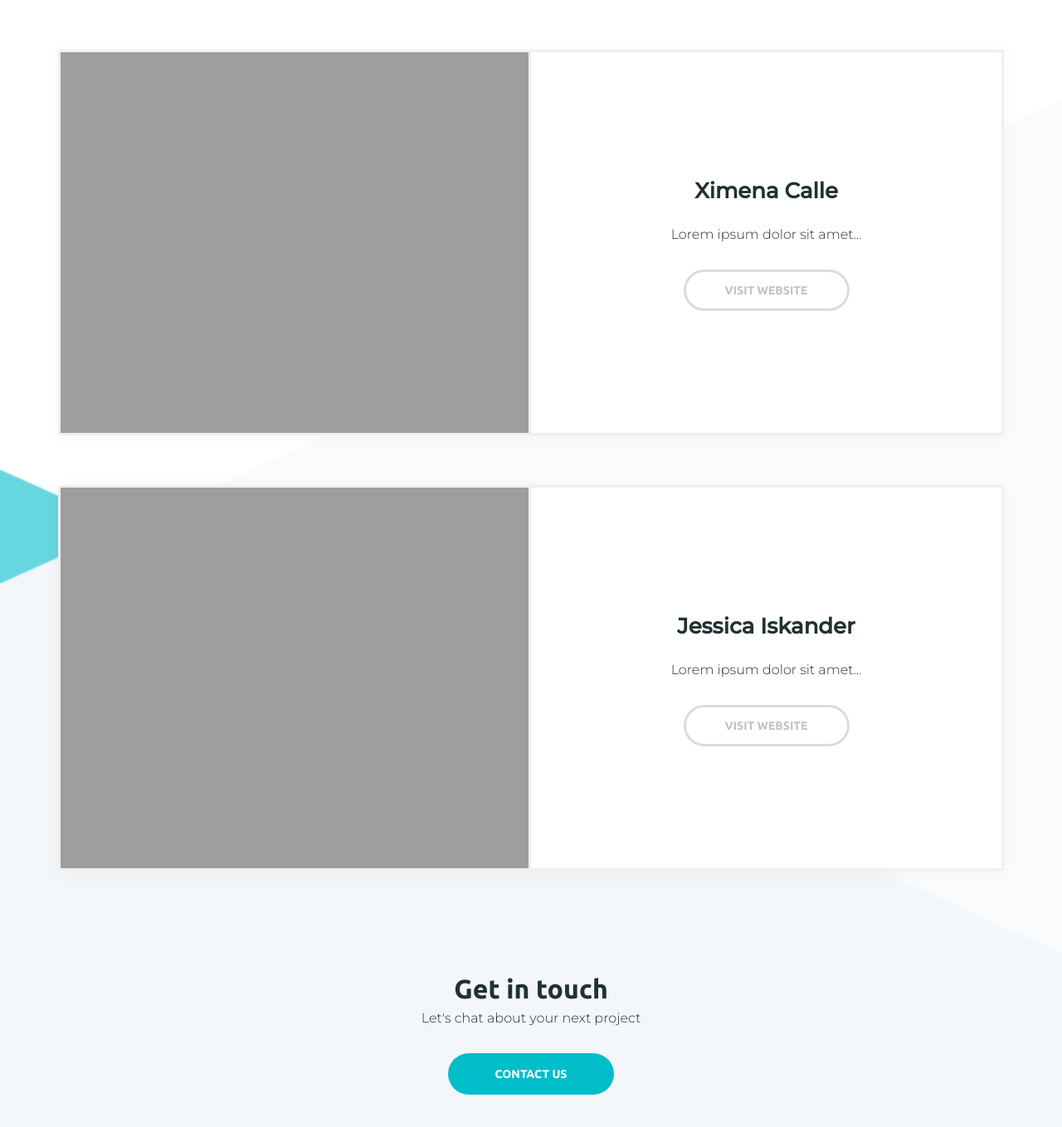
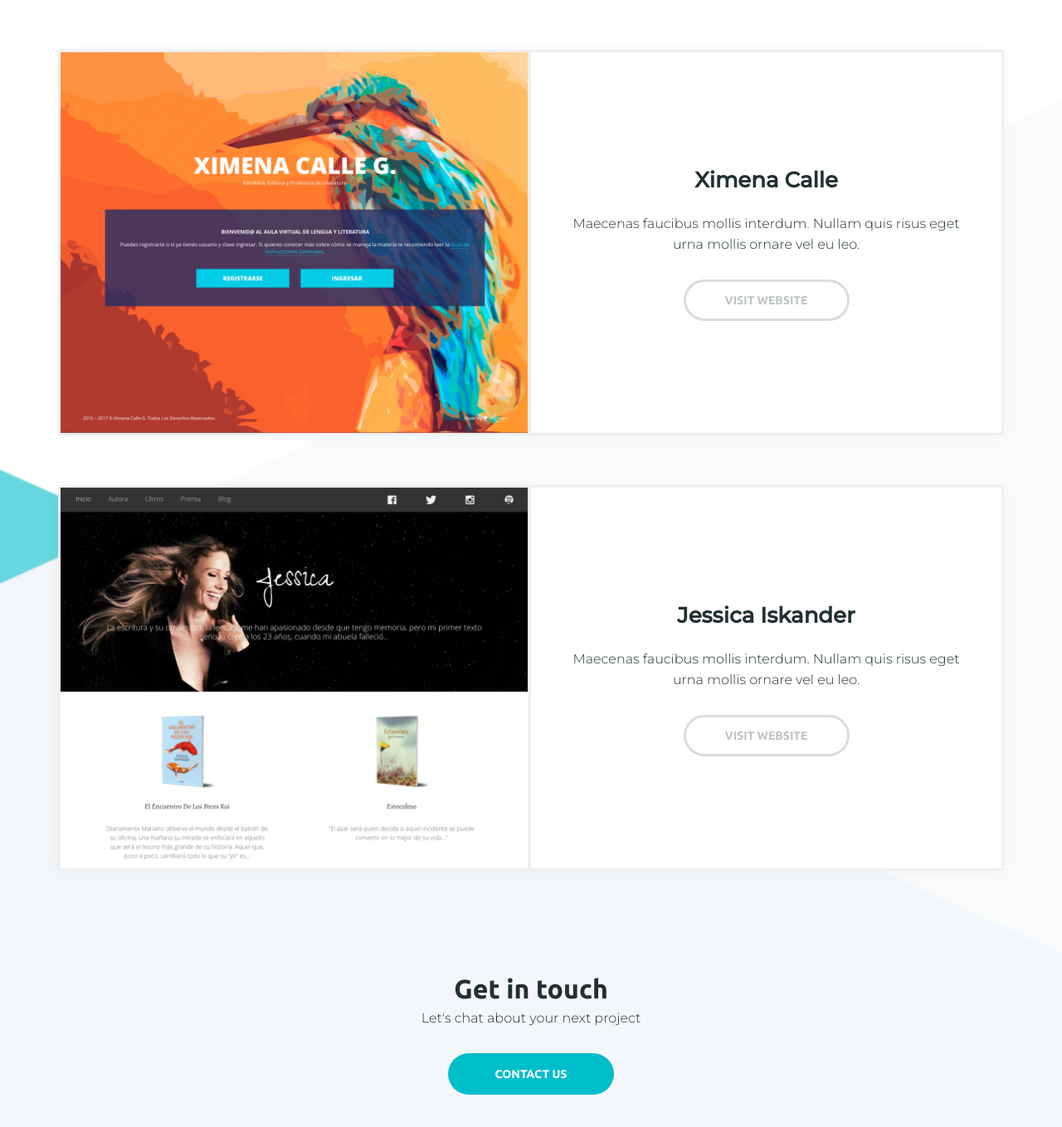
Before and after one commit to pandamints/pandamints.github.io, a Jekyll site: the page built from index.md, in a window 1280 px wide and 1400 px high, scrolled down 515 px. Shown: the top 1359 px of the window at 83% size. Built offline with Jekyll 4.4.1, drawn with Linux system fonts in a browser that asks for light colours; some of the changed text lies outside the part shown.

Commit message:
[Update] Content

```diff
--- a/_config.yml
+++ b/_config.yml
@@ -19,14 +19,26 @@ button-link: hello@pandamints.com
 projects:
 
   - name: Ximena Calle
-    description: Lorem ipsum dolor sit amet...
-    image: ximenacalle
+    description: Maecenas faucibus mollis interdum. Nullam quis risus eget urna mollis ornare vel eu leo.
+    image: ximenacalle.png
     link: http://ximenacalle.com
 
   - name: Jessica Iskander
-    description: Lorem ipsum dolor sit amet...
-    image: jessica
+    description: Maecenas faucibus mollis interdum. Nullam quis risus eget urna mollis ornare vel eu leo.
+    image: jessica.png
     link: http://jessicaiskander.com
+
+# Social
+socialmedia:
+
+  - name: Facebook
+    link: https://www.facebook.com/pandamints
+
+  - name: Twitter
+    link: https://twitter.com/wearepandamints
+
+  - name: Github
+    link: https://github.com/pandamint
 
 # Build settings
 markdown: kramdown
```
